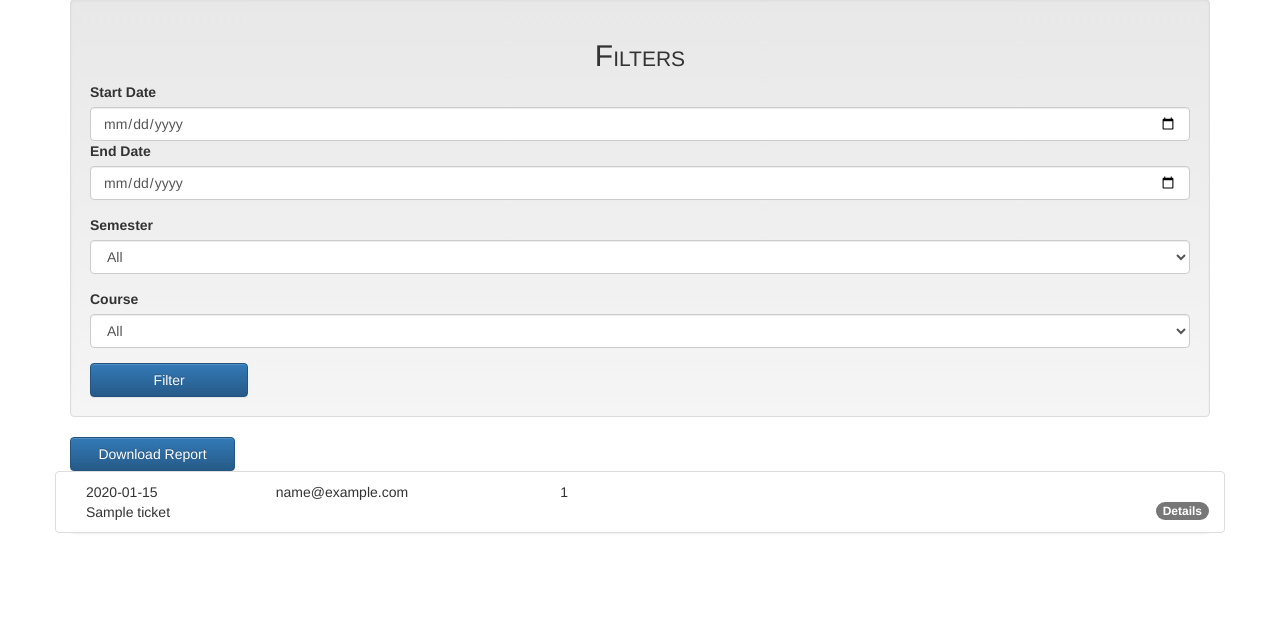
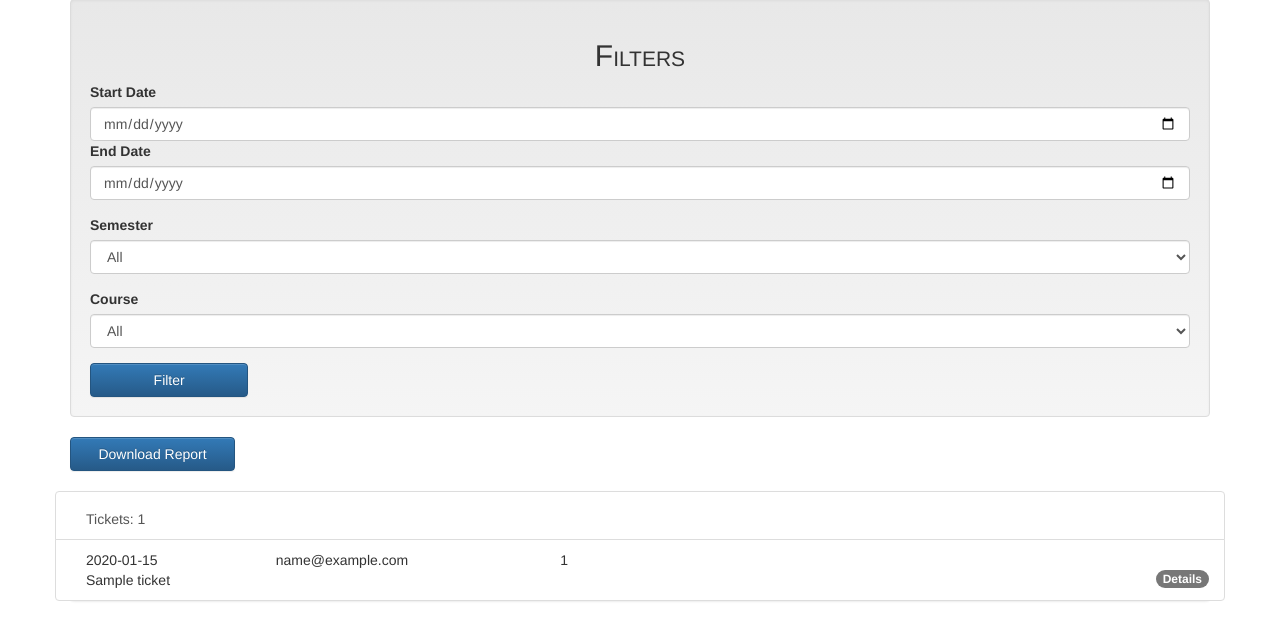
Before and after one commit to a-hodges/ist-tutoring, a Flask app: template templates/report.html in a window 1280 px wide. Shown: the part 225-846 px from the top of the page. Before the commit the page ends 759 px from the top, so only its background shows below. Run offline with Flask 2, Linux system fonts and the light colour scheme; the template is opened without the code that fills it: most values are stand-ins (such as "Sample title", 1, 10 or a date in 2020); some libraries are stand-ins or nearby versions.

Commit message:
Added ticket count to report page

```diff
--- a/templates/report.html
+++ b/templates/report.html
@@ -54,7 +54,11 @@
             <a href="{{ url_for('report_download', **request.args) }}" class="btn btn-primary btn-block">Download Report</a>
         </div>
     </div>
+    <br>
     <ul class="list-group">
+        <li class="list-group-item row">
+            <output class="col-xs-12">Tickets: {{ len(tickets) }}</output>
+        </li>
         {% for ticket in tickets %}
         <li class="list-group-item row">
             <div class="col-xs-4 col-sm-2 col-md-2 date">{{ ticket.time_created.date() }}</div>
```
